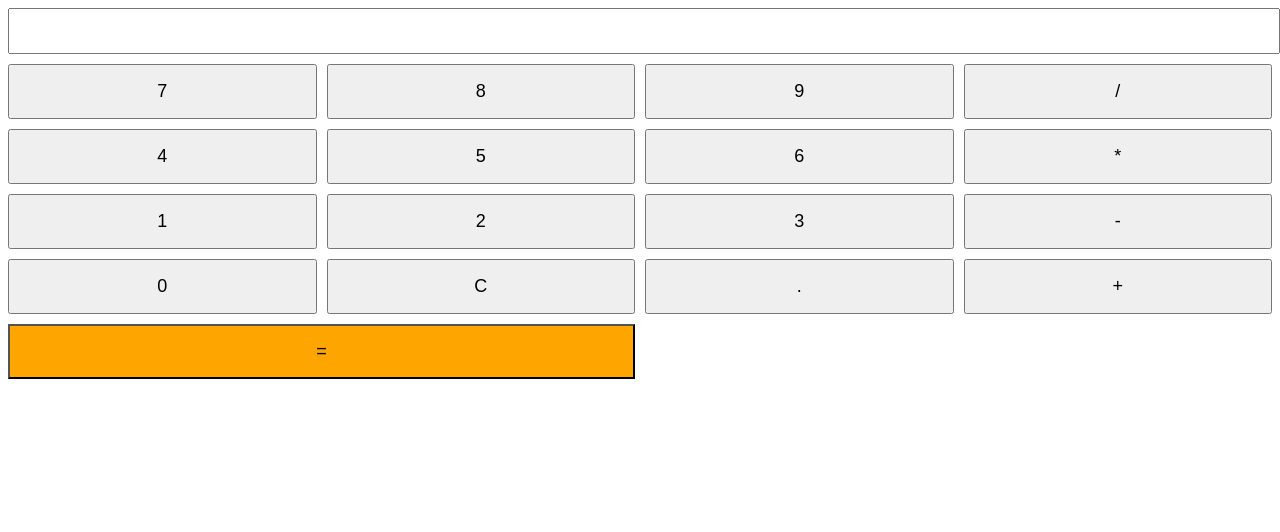
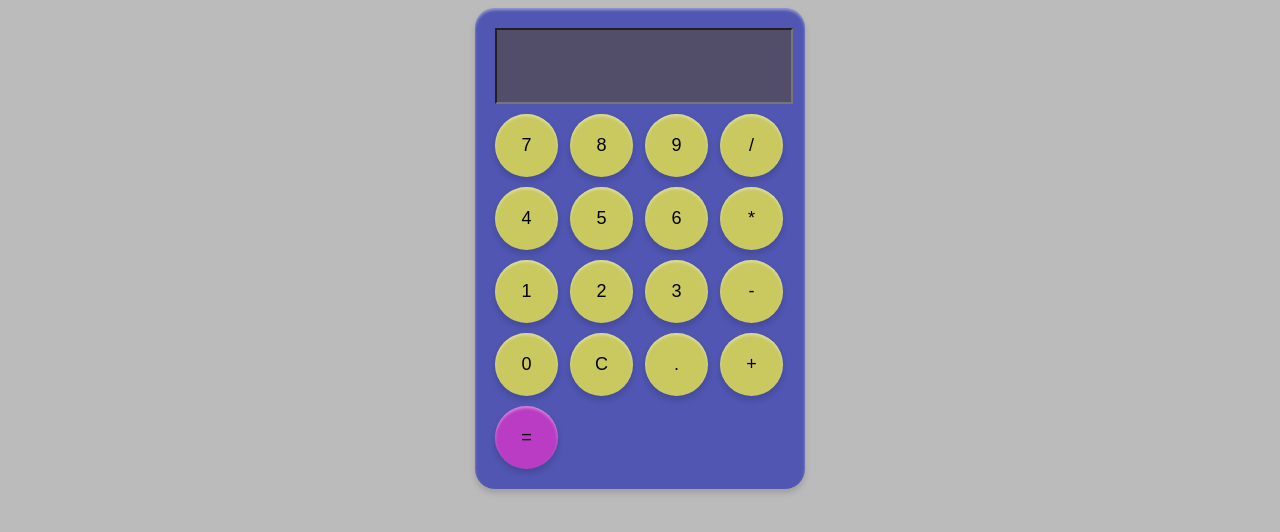
Before and after one commit to Flo466/Calculatrice_Python, a Flask app: page / in a window 1280 px wide. Shown: the top 532 px of the page. Run offline with Flask 3, Linux system fonts and the light colour scheme.

Commit message:
Improve UI

```diff
--- a/app.py
+++ b/app.py
@@ -4,18 +4,18 @@ app = Flask(__name__)
 
 @app.route('/', methods=["GET", "POST"])
 def home():
-    resultat = ""
+    result = ""
 
     if request.method == "POST":
-        donnees = request.form.get("calculation")
+        data = request.form.get("calculation")
 
         try:
-            if donnees:
-                resultat = eval(donnees)
+            if data:
+                result = eval(data)
         except Exception:
-            resultat = "Error"
+            result = "Error"
 
-    return render_template('index.html', display_result=resultat)
+    return render_template('index.html', display_result=result)
 
 if __name__ == '__main__':
     app.run(debug=True)
--- a/static/style.css
+++ b/static/style.css
@@ -1,17 +1,20 @@
 .calc-container {
-    width: 250px;
-    background: #333;
+    width: 290px;
+    background: #343cb0ca;
     padding: 20px;
-    border-radius: 10px;
+    border-radius: 20px;
     margin: auto;
+    box-shadow: 0 4px 6px rgba(0, 0, 0, 0.15),
+                inset 0 2px 3px rgba(255, 255, 255, 0.4);
 }
 
 #screen {
     width: 100%;
-    height: 40px;
+    height: 70px;
     margin-bottom: 10px;
-    font-size: 20px;
+    font-size: 50px;
     text-align: right;
+    background-color: rgba(84, 70, 46, 0.54);
 }
 
 .keys {
@@ -21,12 +24,31 @@
 }
 
 button {
-    padding: 15px;
+    width: 63px;
+    height: 63px;
+    padding: 0;
+    border-radius: 50%;
     font-size: 18px;
     cursor: pointer;
+    background-color: rgb(201, 201, 96);
+    border: none;
+    box-shadow: 0 4px 6px rgba(0, 0, 0, 0.15),
+                inset 0 2px 3px rgba(255, 255, 255, 0.4);
+
+    transition: all 0.1s ease;
+}
+
+button:active {
+    transform: translateY(2px);
+    box-shadow: 0 2px 3px rgba(0, 0, 0, 0.2),
+                inset 0 2px 4px rgba(0, 0, 0, 0.2);
 }
 
 .btn-egale {
-    grid-column: span 2;
-    background-color: orange;
+    grid-column: span 4;
+    background-color: rgb(186, 60, 197);
 }
+
+body {
+    background-color: rgba(128, 128, 128, 0.53);
+}
--- a/templates/index.html
+++ b/templates/index.html
@@ -6,7 +6,7 @@
     <link rel="stylesheet" href="{{ url_for('static', filename='style.css') }}">
 </head>
 <body>
-    <div class="cacl-container">
+    <div class="calc-container">
         <form method="POST">
              <input type="text" name="calculation" id="screen" value="{{ display_result }}">
 
@@ -27,7 +27,7 @@
                 <button type="button" onclick="add('-')">-</button>
 
                 <button type="button" onclick="add('0')">0</button>
-                <button type="button" onclick="reset()">C</button>
+                <button type="button" onclick="clearScreen()">C</button>
                 <button type="button" onclick="add('.')">.</button>
                 <button type="button" onclick="add('+')">+</button>
 
@@ -36,15 +36,16 @@
             </div>
         </form>
     </div>
-
     <script>
         function add(value) {
             document.getElementById('screen').value += value;
         }
-        function reset() {
+        function clearScreen() {
             document.getElementById('screen').value = "";
+            if (screen.value === "Error") {
+                screen.value = "";
+            }
         }
     </script>
-
 </body>
 </html>
```
